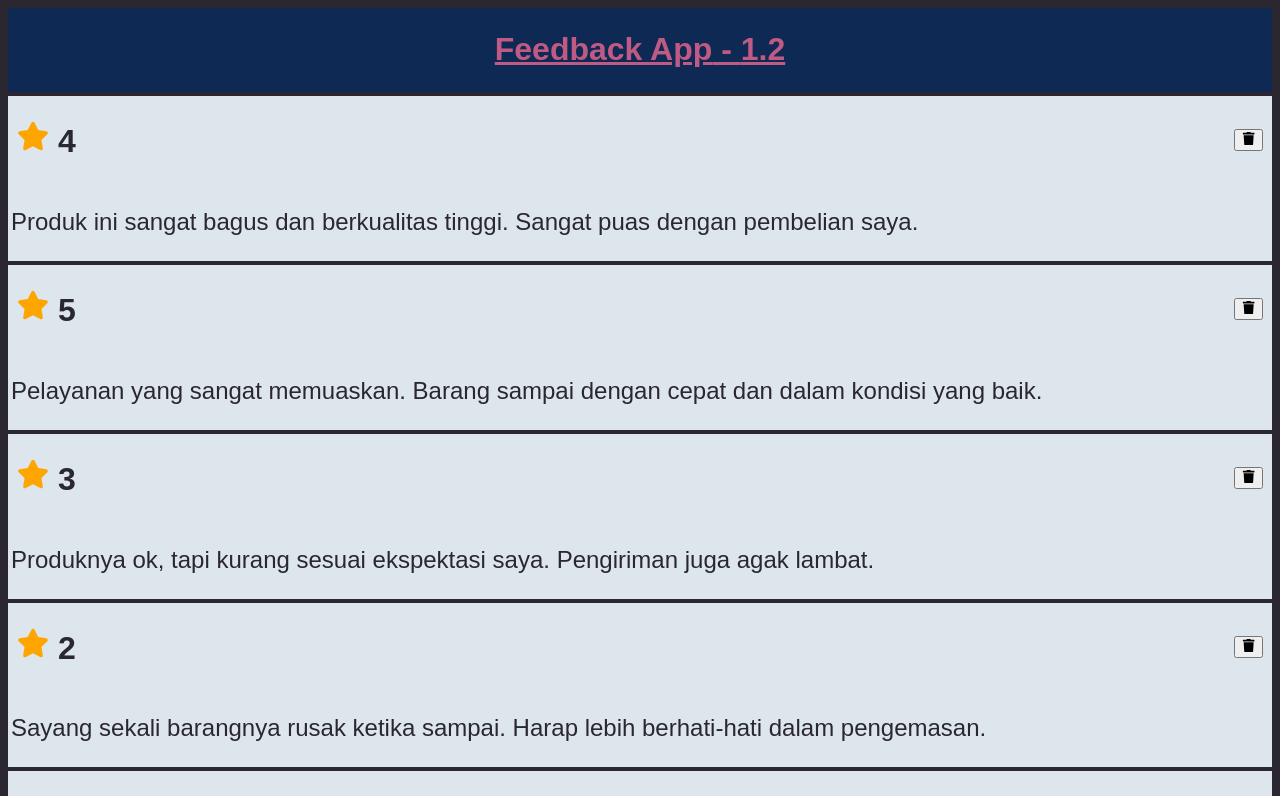
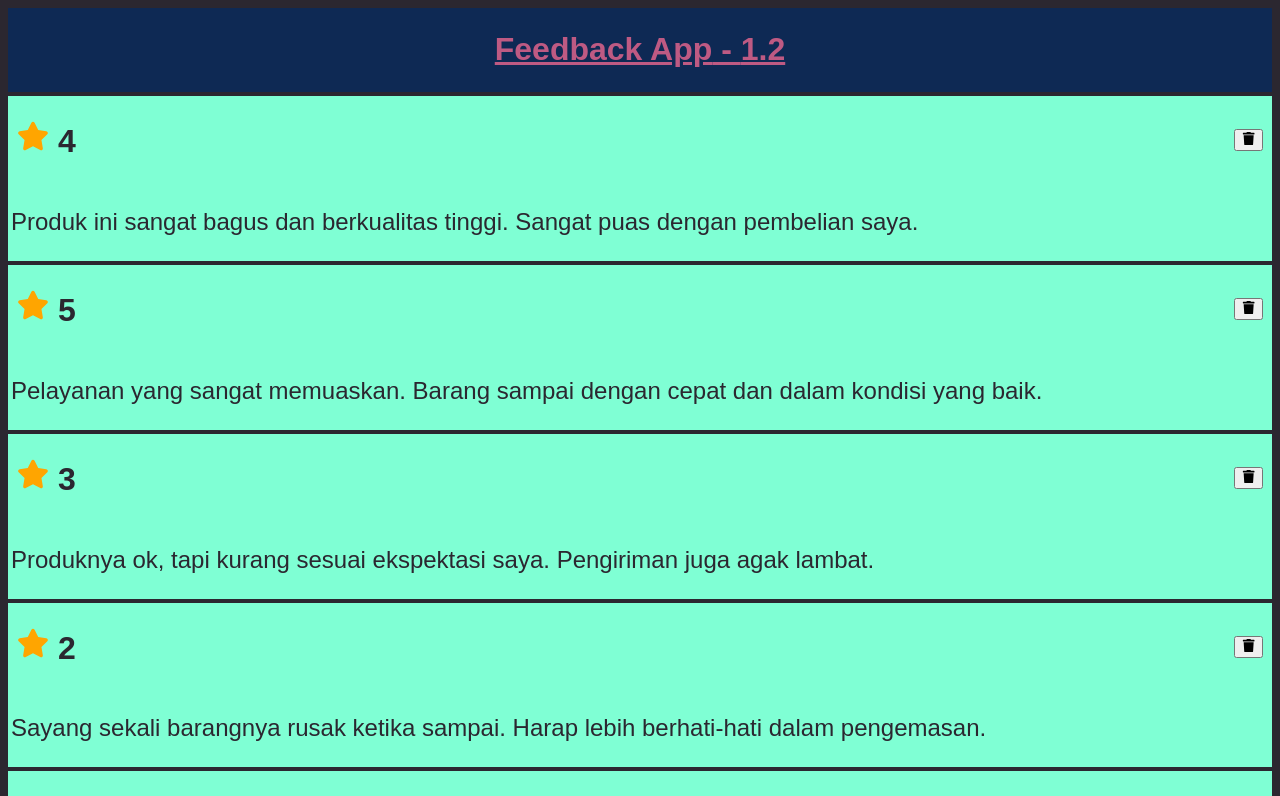
Before and after one commit to nnivxix/feedback-app, a React (Vite) app: page / in a window 1280 px wide. Shown: the top 796 px of the page. Built offline with nearby package versions, Linux system fonts and the light colour scheme.

Commit message:
fix: refactor props

```diff
--- a/src/components/RatingCard.tsx
+++ b/src/components/RatingCard.tsx
@@ -1,16 +1,14 @@
 import { FaTrash, FaStar } from "react-icons/fa";
-import Card from "../shared/Card";
-// import { Rating } from "../types/schema";
+import Card from "./shared/Card";
+import { Rating } from "../types/schema";
 
 interface RatingCardProps {
-  id: number;
-  rating: number;
-  text: string;
+  Rating: Rating;
   deleteItem: (id: number) => void;
 }
-function RatingCard({ id, rating, text, deleteItem }: RatingCardProps) {
+function RatingCard({ Rating, deleteItem }: RatingCardProps) {
   return (
-    <Card cool={false}>
+    <Card cool={true}>
       <div
         style={{
           display: "flex",
@@ -23,13 +21,13 @@ function RatingCard({ id, rating, text, deleteItem }: RatingCardProps) {
           <span>
             <FaStar color="orange" />
           </span>
-          {" " + rating}
+          {" " + Rating.rating}
         </h1>
-        <button onClick={() => deleteItem(id)}>
+        <button onClick={() => deleteItem(Rating.id)}>
           <FaTrash />
         </button>
       </div>
-      <p>{text}</p>
+      <p>{Rating.text}</p>
     </Card>
   );
 }
--- a/src/components/RatingList.tsx
+++ b/src/components/RatingList.tsx
@@ -13,13 +13,7 @@ function RatingList({ rating, handleDelete }: RatingListProps) {
   return (
     <div>
       {rating.map((r: Rating) => (
-        <RatingCard
-          key={r.id}
-          rating={r.rating}
-          text={r.text}
-          id={r.id}
-          deleteItem={handleDelete}
-        />
+        <RatingCard key={r.id} Rating={r} deleteItem={handleDelete} />
       ))}
     </div>
   );
```
Also changed, not shown: src/components/shared/Card.tsx (renamed from src/shared/Card.tsx).
